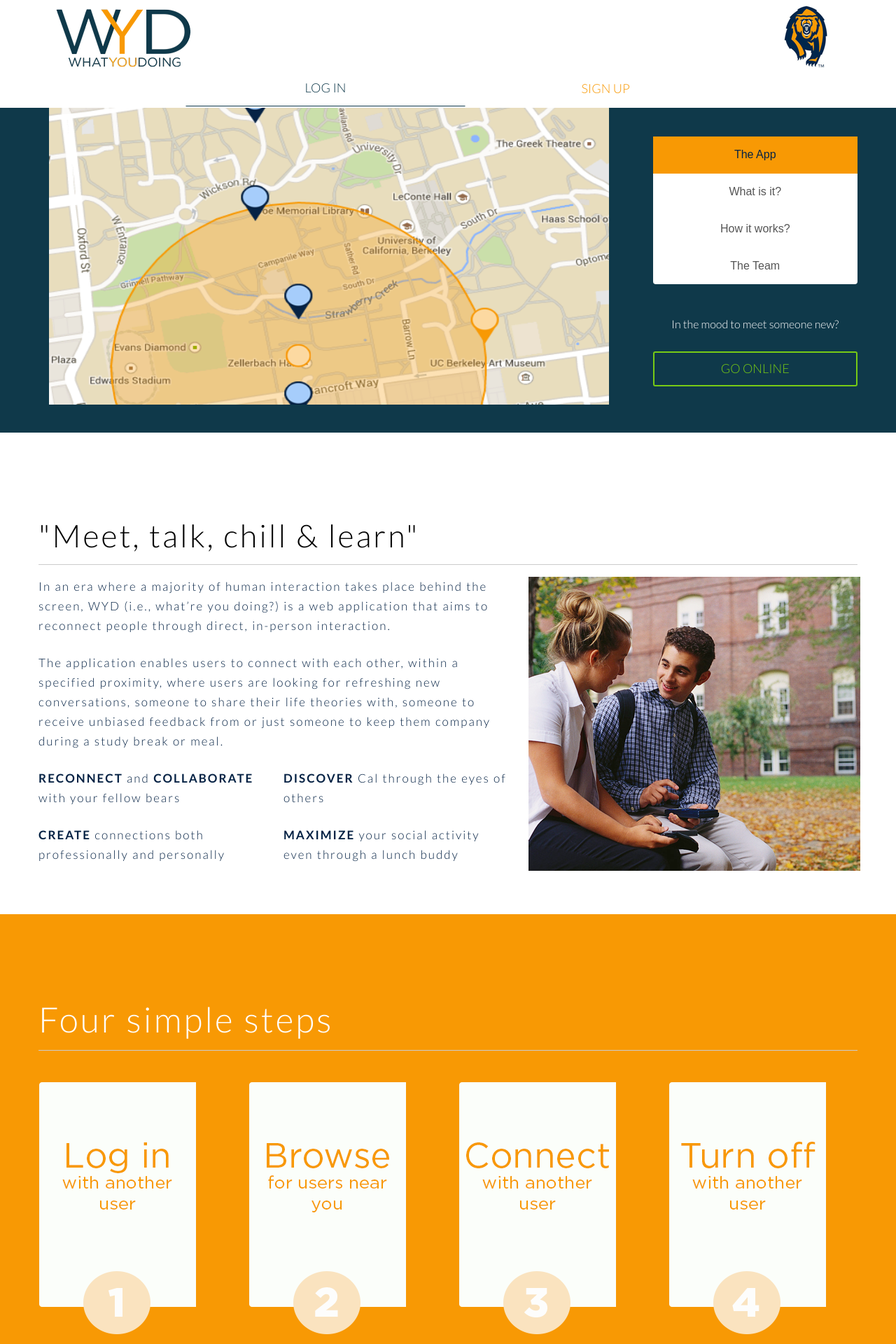
After one commit to miketranx4/Cal-Hacks-WYD, a PHP site: page /index.php in a window 1280 px wide. The commit adds this page. Shown: the top 1920 px of the page at 70% size. Run offline with PHP 8.4, Linux system fonts and the light colour scheme; some libraries are stand-ins or nearby versions.

Commit message:
second commit

```diff
--- a/assets/css/main.css
+++ b/assets/css/main.css
@@ -178,7 +178,6 @@ z-index: 600;
 #app p {
   font-size:16px;
   text-align:center;
-  margin-bottom:2px;
 
 }
 
--- /dev/null
+++ b/index.php
@@ -0,0 +1,284 @@
+<!DOCTYPE html>
+<html lang="en">
+<link rel="SHORTCUT ICON" href="assets/img/favicon.png">
+  <head>
+    <meta charset="utf-8">
+    <meta http-equiv="X-UA-Compatible" content="IE=edge">
+    <meta name="viewport" content="width=device-width, initial-scale=1.0">
+    <meta name="description" content="">
+    <meta name="author" content="">
+    <link rel="shortcut icon" href="assets/ico/favicon.png">
+
+    <title>Whatyoudoing? | WYD</title>
+
+    <!-- Bootstrap core CSS -->
+    <link href="assets/css/bootstrap.css" rel="stylesheet">
+    <link href="assets/css/font-awesome.min.css" rel="stylesheet">
+
+    <!-- Custom styles for this template -->
+    <link href="assets/css/main.css" rel="stylesheet">
+
+
+    <!-- Navbar -->
+
+    <div class="navbar navbar-default navbar-fixed-top">
+      <div class="container" >
+        <div class="navbar-header">
+          <button type="button" class="navbar-toggle" data-toggle="collapse" data-target=".navbar-collapse">
+            <span class="icon-bar"></span>
+            <span class="icon-bar"></span>
+            <span class="icon-bar"></span>
+          </button>
+          <a class="navbar-brand" href="index.html">
+          <img src="assets/img/wyd.png" alt="some_text"></a>
+        </div>
+        <div class="navbar-brand navbar-right" href="index.html" id="test1" style="padding-left:50px;">
+          <img src="assets/img/cal.png" alt="some_text">
+        </div>
+        <div class="navbar-collapse collapse navbar-right">
+            <ul class="nav navbar-nav ">
+                <li>
+                    <button type="button" class="btn btn-default" data-toggle="modal" href="#myModal" id="nav-button">
+                        LOG IN
+                    </button>
+                </li>
+                    <button type="button" class="btn btn-default2" data-toggle="modal" href="#myModal2" id="nav-button2">
+                        SIGN UP
+                    </button>
+                </ul>
+
+        </div>
+
+            </div><!--/.nav-collapse -->
+
+    </div>
+
+
+
+    <!-- Body -->
+    <div class="container" id="app">
+
+        <div class="row" style="padding-top:25px;">
+            <div class="col-md-9">
+                <div class="modal fade" id="myModal" tabindex="-1" role="dialog" aria-hidden="true">
+                    <div class="modal-dialog">
+                        <div class="modal-header">
+                            <button type="button" class="close" data-dismiss="modal">x</button>
+                            <a class="navbar-brand" href="index.html">
+                                <img src="assets/img/wyd.png" alt="some_text">
+                            </a>
+                            <!-- <h3>Login to WYD</h3> -->
+                        </div>
+                        <div class="modal-body">
+                            <form method="post" action='' name="login_form">
+                                <p><input type="text" class="input-block-level" name="id" id="search" placeholder="Email"></p>
+                                <p><input type="password" class="input-block-level" name="passwd" id="search" placeholder="Password"></p>
+                                <p><button type="submit" class="btn btn-primary">Sign in</button>
+                                &nbsp <a href="#" style="color:#f89904">Forgot Password?</a>
+                                </p>
+                            </form>
+                        </div>
+                        <div class="modal-footer">
+                            Don't have an account? &nbsp
+                            <a href="#" class="btn btn-primary">Register</a>
+                        </div>
+                    </div>
+                </div>
+                <div class="modal fade" id="myModal2" tabindex="-1" role="dialog" aria-hidden="true">
+                    <div class="modal-dialog">
+                        <div class="modal-header">
+                            <button type="button" class="close" data-dismiss="modal">x</button>
+                            <a class="navbar-brand" href="index.html">
+                                <img src="assets/img/wyd.png" alt="some_text">
+                            </a>
+                            <!-- <h3>Login to WYD</h3> -->
+                        </div>
+                        <div class="modal-body">
+                            <form method="post" action='' name="login_form">
+                                <p>Please enter an email address</p>
+                                <p><input type="text" class="input-block-level" name="id" id="search" placeholder="Email"></p>
+                                <p><input type="text" class="input-block-level" name="id" id="search" placeholder="Display name (optional)"></p>
+                                <p>Please create a password</p>
+                                <p><input type="password" class="input-block-level" name="passwd" id="search" placeholder="Password"></p>
+                                <p><input type="password" class="input-block-level" name="passwd" id="search" placeholder="Re-enter Password"></p>
+                                <p><button type="submit" class="btn btn-primary">Register</button>
+                                </p>
+                            </form>
+                        </div>
+                        <div class="modal-footer">
+                            Already have an account? &nbsp
+                            <a href="#myModal" class="btn btn-primary">Login</a>
+                        </div>
+                    </div>
+                </div>
+                <br>
+                <img src="assets/img/map.png" height="500" width="800" style="padding-bottom:40px;padding-top:20px">
+                <br>
+            </div>
+
+            <div class="col-md-3">
+                <div class="row">
+                     <div class="list-group" style="padding-top:100px;">
+
+                        <a href="#" class="list-group-item-active">
+                            The App
+                        </a>
+                        <a href="#what" class="list-group-item">
+                            What is it?
+                        </a>
+                        <a href="#how" class="list-group-item">
+                            How it works?
+                        </a>
+                        <a href="#aboutwrap" class="list-group-item">
+                            The Team
+                        </a>
+
+                    </div>
+                </div>
+                <br>
+                <div class="row">
+                <p>In the mood to meet someone new?</p>
+                <button class="btn btn-default3" data-toggle="modal" href="#myModal">
+                    GO ONLINE
+                </button>
+
+                </div>
+
+            </div> <!-- /.column -->
+        </div>
+    </div>
+    <div id="what">
+        <div class="container">
+            <div class="row" >
+                <br>
+                <h1>"Meet, talk, chill & learn"</h1>
+                <hr>
+                <div class="row">
+                    <div class="col-md-7">
+                        <p>In an era where a majority of human interaction takes place behind the screen, WYD (i.e., what’re you doing?) is a web application that aims to reconnect people through direct, in-person interaction. </p>
+                        <p>The application enables users to connect with each other, within a specified proximity, where users are looking for refreshing new conversations, someone to share their life theories with, someone to receive unbiased feedback from or just someone to keep them company during a study break or meal.
+                        </p>
+                        <div class="row">
+                            <div class="col-md-6">
+                                <p><b>RECONNECT</b> and <b>COLLABORATE</b> with your fellow bears</p>
+                            </div>
+                            <div class="col-md-6">
+                                <p><b>DISCOVER</b> Cal through the eyes of others</p>
+                            </div>
+                        </div>
+                        <div class="row">
+                            <div class="col-md-6">
+                                <p><b>CREATE</b> connections both professionally and personally</p>
+                            </div>
+                            <div class="col-md-6">
+                                <p><b>MAXIMIZE</b> your social activity even through a lunch buddy</p>
+                            </div>
+                        </div>
+
+                    </div>
+                    <div class="col-md-5">
+                        <img src="assets/img/talk2.png" alt="some_text">
+                    </div>
+                </div>
+                <br><br>
+            </div>
+        </div>
+    </div>
+    <div id="how">
+        <div class="container">
+            <div class="row" >
+                <br>
+                <h1>Four simple steps</h1>
+                <hr>
+                <div class="row">
+                    <div class="col-md-3">
+                        <img src="assets/img/step1.png" alt="some_text">
+                    </div>
+                    <div class="col-md-3">
+                        <img src="assets/img/step2.png" alt="some_text">
+                    </div>
+                    <div class="col-md-3">
+                        <img src="assets/img/step3.png" alt="some_text">
+                    </div>
+                    <div class="col-md-3">
+                        <img src="assets/img/step4.png" alt="some_text">
+                    </div>
+                </div>
+                <br>
+            </div>
+        </div>
+        <br>
+    </div>
+    <div class="container" id="aboutwrap">
+        <div class="row" >
+            <br>
+            <h1>The Team</h1>
+            <hr>
+            <div class="col-lg-3 col-md-3 col-sm-3">
+                <div class="he-wrap tpl6">
+                <img src="assets/img/brendan.jpg" height="262" width="262">
+                </div><!-- he wrap -->
+                <h4>Brendan Hu</h4>
+                <h5 class="ctitle">DEVELOPER</h5>
+                <p>Lorem Ipsum is simply dummy text of the printing and typesetting industry.</p>
+                <div class="hline"></div>
+            </div><! --/col-lg-3 -->
+
+            <div class="col-lg-3 col-md-3 col-sm-3">
+                <div class="he-wrap tpl6">
+                <img src="assets/img/abhinav.jpg" height="262" width="262">
+                </div><!-- he wrap -->
+                <h4>Abhinav Rai</h4>
+                <h5 class="ctitle">FRONT-END DEVELOPER</h5>
+                <p>Lorem Ipsum is simply dummy text of the printing and typesetting industry.</p>
+                <div class="hline"></div>
+            </div><! --/col-lg-3 -->
+
+            <div class="col-lg-3 col-md-3 col-sm-3">
+                <div class="he-wrap tpl6">
+                <img src="assets/img/michael.jpg" height="262" width="262">
+                </div><!-- he wrap -->
+                <h4>Michael Tran</h4>
+                <h5 class="ctitle">DEVELOPER</h5>
+                <p>Lorem Ipsum is simply dummy text of the printing and typesetting industry.</p>
+                <div class="hline"></div>
+            </div><! --/col-lg-3 -->
+
+            <div class="col-lg-3 col-md-3 col-sm-3">
+                <div class="he-wrap tpl6">
+                <img src="assets/img/jesar.jpg" height="262" width="262">
+                </div><!-- he wrap -->
+                <h4>Jesar Shah</h4>
+                <h5 class="ctitle">BUSINESS ANALYST</h5>
+                <p>Lorem Ipsum is simply dummy text of the printing and typesetting industry.</p>
+                <div class="hline"></div>
+            </div><! --/col-lg-3 -->
+        </div>
+    </div>
+        <div class="row">
+        </div>
+
+
+	</row>
+	</body>
+    </div>
+    <br><br>
+    <footer id="footer" class="top-space">
+
+        <div class="footer2">
+            <div class="container">
+                <div style="text-align:right; color:#d8d9d9">
+                Copyright &copy; 2014, WYD.
+                </div>
+            </div>
+        </div>
+    </footer>
+
+    <!-- Bootstrap core JavaScript
+    ================================================== -->
+    <!-- Placed at the end of the document so the pages load faster -->
+    <script src="https://code.jquery.com/jquery-1.10.2.min.js"></script>
+    <script src="assets/js/bootstrap.min.js"></script>
+    <script src="assets/js/Chart.js"></script>
+
+</html>
```
